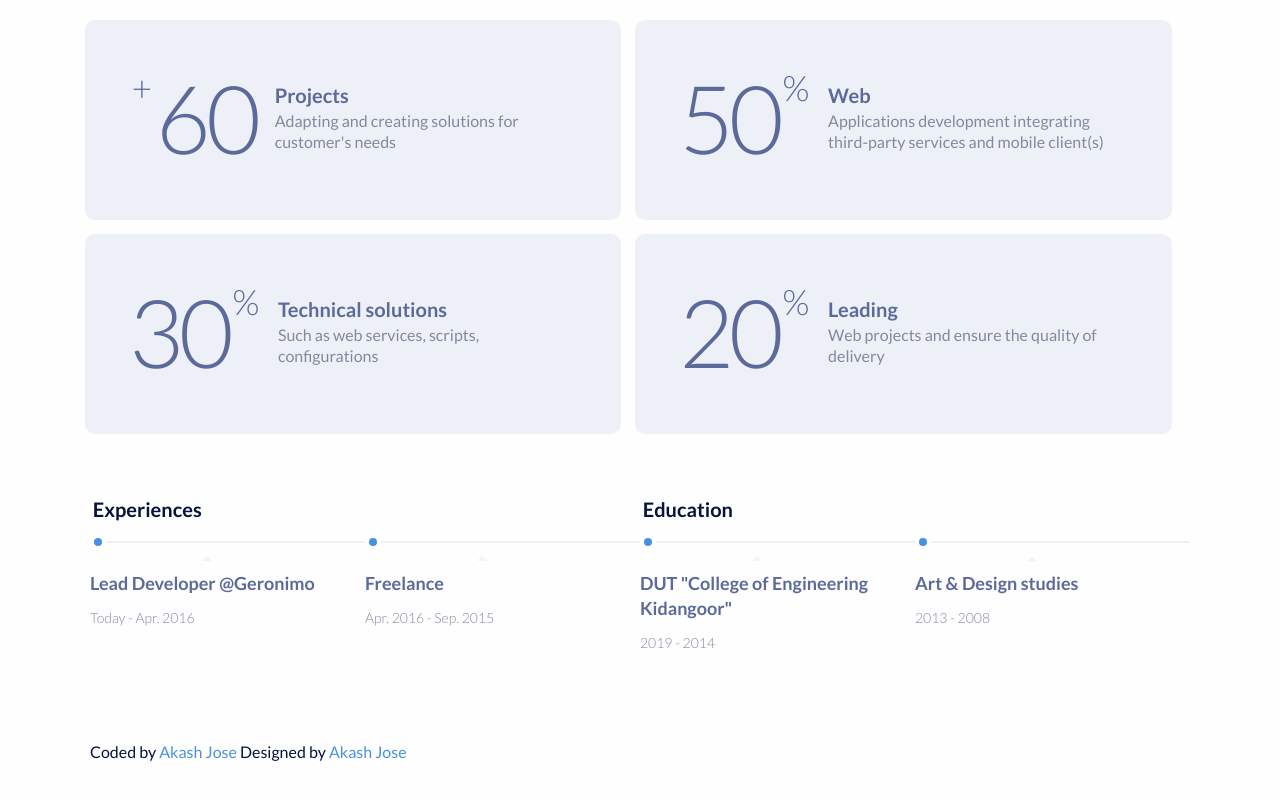
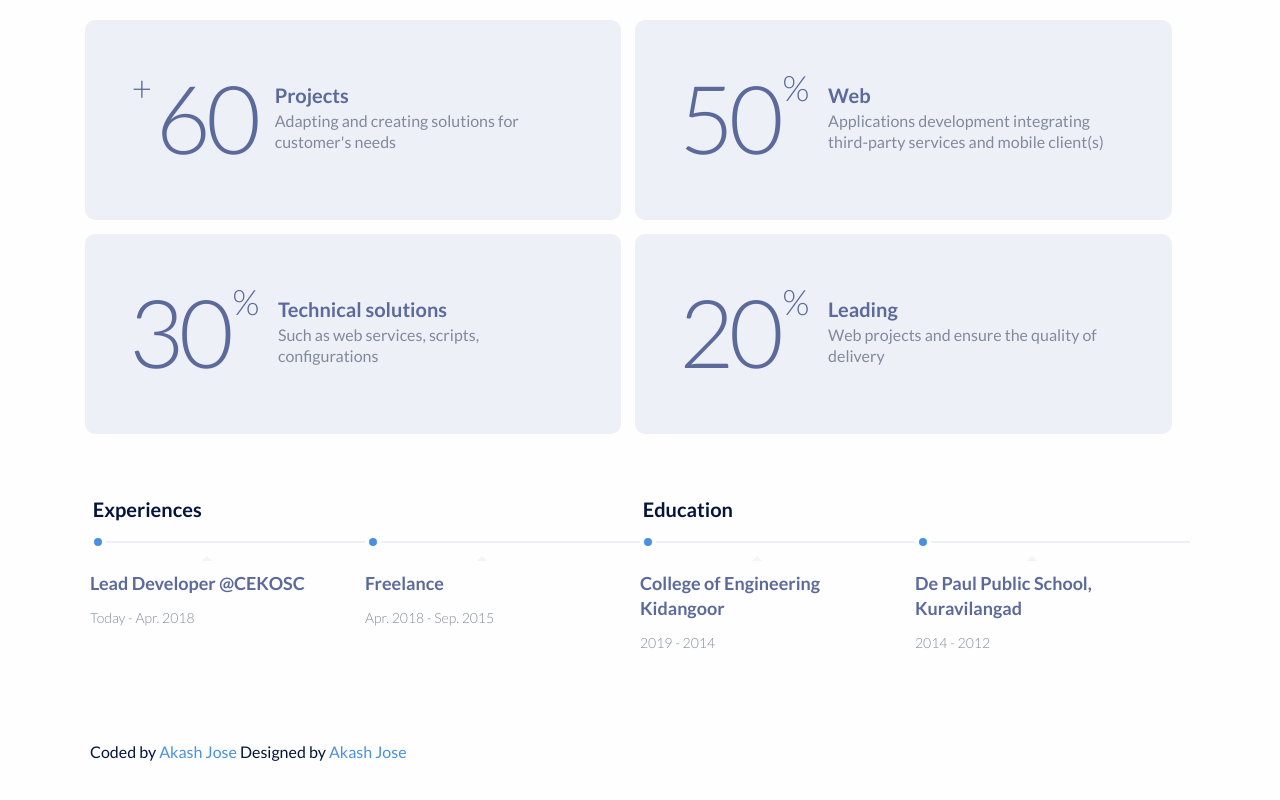
Before and after one commit to akashjose/akashjose, a plain HTML site: page index.html in a window 1280 px wide. Shown: the part 711-1511 px from the top of the page. Drawn offline with Linux system fonts and the light colour scheme.

Commit message:
Update index.html

```diff
--- a/index.html
+++ b/index.html
@@ -139,9 +139,9 @@ for Startups and Large Companies</h2>
 		    <p class="line">Experiences</p>
 		    <span class="point"></span>
 		    <p class="description">
-		      Lead Developer @Geronimo
+		      Lead Developer @CEKOSC
 		    </p>
-		    <span class="date">Today - Apr. 2016</span>
+		    <span class="date">Today - Apr. 2018</span>
 		  </li>
 
 		  <li>
@@ -149,14 +149,14 @@ for Startups and Large Companies</h2>
 		    <p class="description">
 		      Freelance
 		    </p>
-		    <span class="date">Apr. 2016 - Sep. 2015</span>
+		    <span class="date">Apr. 2018 - Sep. 2015</span>
 		  </li>
 
 		  		  <li>
 		    <p class="line">Education</p>
 		    <span class="point"></span>
 		    <p class="description">
-		      DUT "College of Engineering Kidangoor"
+		      College of Engineering Kidangoor
 		    </p>
 		    <span class="date">2019 - 2014</span>
 		  </li>
@@ -164,9 +164,9 @@ for Startups and Large Companies</h2>
 		  		  <li>
 		    <span class="point"></span>
 		    <p class="description">
-		      Art & Design studies
+		      De Paul Public School, Kuravilangad
 		    </p>
-		    <span class="date">2013 - 2008</span>
+		    <span class="date">2014 - 2012</span>
 		  </li>
 		</ol>
 
```
